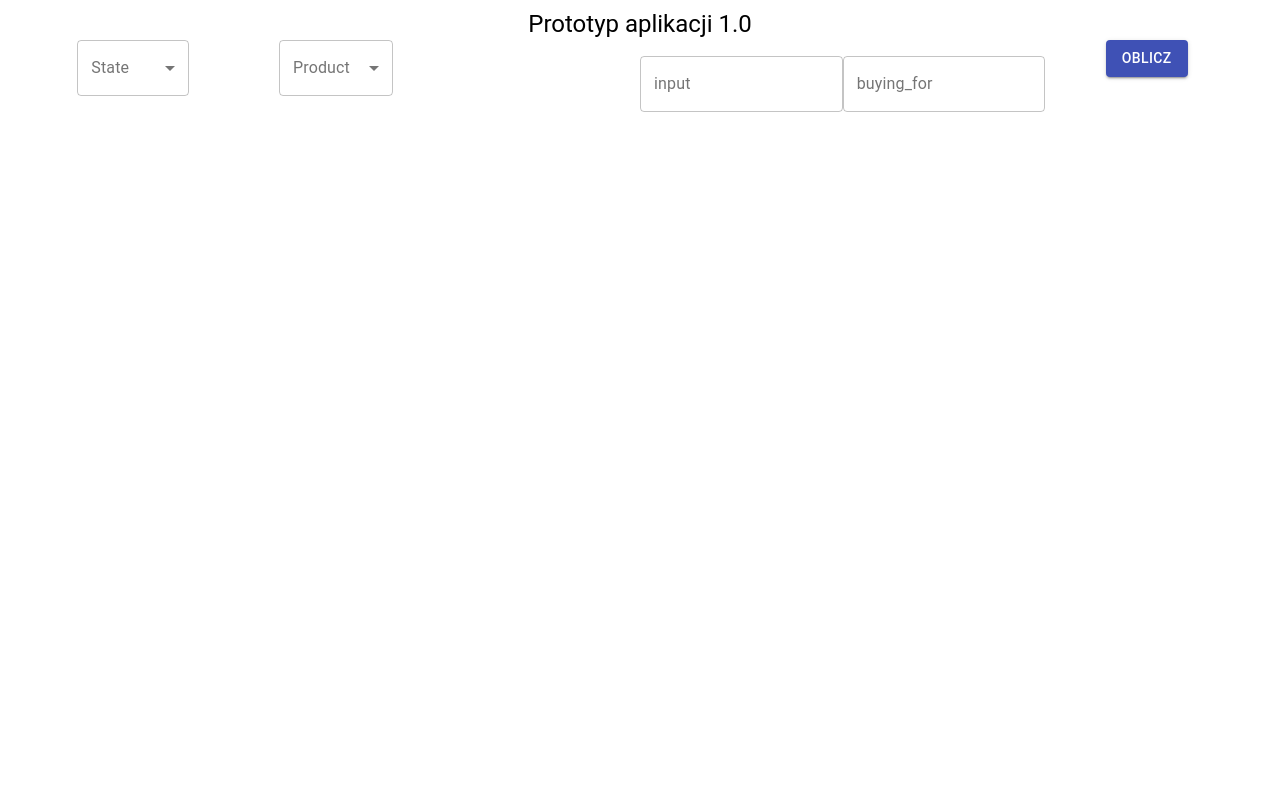
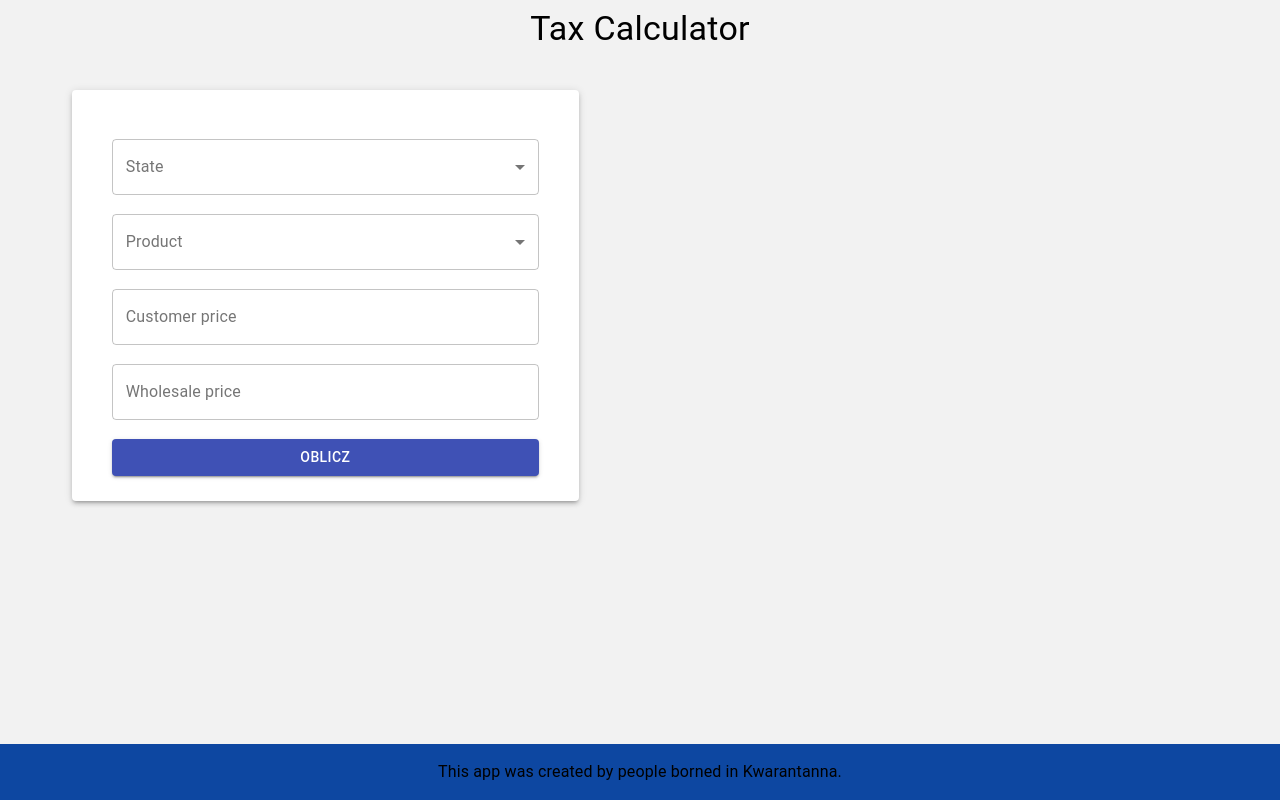
Before and after one commit to tobiaszkubiak31/ZPI_2020_BornedInKwarantannaClone, a React (Create React App) app: page / in a window 1280 px wide. Built offline with nearby package versions, Linux system fonts and the light colour scheme.

Commit message:
Big frontend changes

```diff
--- a/src/components/App.js
+++ b/src/components/App.js
@@ -1,6 +1,7 @@
 import React from 'react';
 import '../styles/App.css';
 import PrototypeComponent from './PrototypeComponenet';
+import Footer from './Footer'
 
 export default class App extends React.Component {
   render() {
@@ -10,6 +11,9 @@ export default class App extends React.Component {
         </header>
         {/*Tutaj jest nasz nowy element*/}
         <PrototypeComponent/>
+
+        <Footer/>
+
       </div>
     )
   }
--- /dev/null
+++ b/src/components/Footer.js
@@ -0,0 +1,42 @@
+import React from 'react';
+import Typography from '@material-ui/core/Typography';
+import Container from '@material-ui/core/Container';
+import blue from '@material-ui/core/colors/blue';
+import { withStyles } from '@material-ui/core/styles';
+
+const styles = theme => ({
+  root: {
+    display: 'flex',
+    flexDirection: 'column',
+    position: 'absolute',
+    left: 0,
+    bottom: 0,
+    width: '100%'
+  },
+  footer: {
+    padding: theme.spacing(2, 2),
+    marginTop: 'auto',
+    backgroundColor: blue[900],
+  },
+});
+
+class Footer extends React.Component {
+
+    render() {
+        const { classes } = this.props;
+
+        return(
+            <div className={classes.root}>
+
+                <footer className={classes.footer}>
+                    <Container maxWidth="sm">
+                    <Typography variant="body1">This app was created by people borned in Kwarantanna.</Typography>
+                    </Container>
+                </footer>
+            </div>
+        )
+    }
+
+}
+
+export default withStyles(styles)(Footer)
--- a/src/components/PrototypeComponenet.js
+++ b/src/components/PrototypeComponenet.js
@@ -7,10 +7,28 @@ import FormControl from "@material-ui/core/FormControl";
 import InputLabel from "@material-ui/core/InputLabel";
 import Select from "@material-ui/core/Select";
 import Grid from "@material-ui/core/Grid";
+import Paper from '@material-ui/core/Paper';
 import { taxstate } from "./fakeData.js";
 import { validateNumber, validateChosenOptions } from '../utils/ValidatingFunctions';
+import { withStyles } from '@material-ui/core/styles';
 
-export default class PrototypeComponent extends React.Component {
+const styles = theme => ({
+  grid: {
+    padding: theme.spacing(5)
+  },
+  gridElement: {
+    margin: '2%',
+    width: '90%'
+  },
+  paper: {
+    padding: theme.spacing(5,2,2,2),
+    //display: 'flex',
+    flexWrap: 'wrap',
+
+  },
+});
+
+class PrototypeComponent extends React.Component {
   state = {
     chosenState: "",
     chosenProduct: "",
@@ -62,7 +80,7 @@ export default class PrototypeComponent extends React.Component {
       let margin = (this.state.inputField / taxCoefficient).toFixed(2) - this.state.buyingFor;
       this.setState({
         answer:
-          "Cena bez podatku: " + prizeWithoutTax + ", podatek wynosi: " + tax + "marża: "+ margin,
+          "Cena bez podatku: $" + prizeWithoutTax + "\nPodatek wynosi: $" + tax + "\nMarża: $"+ margin,
       });
     } else {
       //validacja sie nie powiodla
@@ -72,21 +90,22 @@ export default class PrototypeComponent extends React.Component {
   };
 
   render() {
+    const { classes } = this.props;
+
     return (
-      //Container to nasz glowny pojemnik
       <Container component="main" fixed>
         <div>
-          {/*To jest jakiś tytuł.*/}
-          <Typography component="h1" variant="h5">
-            Prototyp aplikacji 1.0
+          <Typography component="h1" variant="h4">
+            Tax Calculator
           </Typography>
 
           {/*Nasz formularz*/}
           <form noValidate>
-            {/*Grid pozwala umiescic elementy obok siebie.*/}
-            <Grid container>
-              <Grid item xs>
-                <FormControl variant="outlined">
+            <Grid container >
+
+              <Grid element xs='5' className={classes.grid}>
+                <Paper elevation={3} className={classes.paper}>
+                  <FormControl variant="outlined" className={classes.gridElement}>
                     <InputLabel>State</InputLabel>
                     <Select
                       data-testid='select-state'
@@ -100,10 +119,8 @@ export default class PrototypeComponent extends React.Component {
                       <option value={taxstate[2].name}>{taxstate[2].name}</option>
                     </Select>
                   </FormControl>
-              </Grid>
 
-              <Grid item xs>
-                <FormControl variant="outlined">
+                  <FormControl variant="outlined" className={classes.gridElement}>
                     <InputLabel>Product </InputLabel>
                     <Select
                       data-testid='select-product'
@@ -117,42 +134,31 @@ export default class PrototypeComponent extends React.Component {
                       <option value={"clothing"}>clothing</option>
                     </Select>
                   </FormControl>
-              </Grid>
 
-              <Grid item xs>
-                {/*Proponowane przeze mnie miejsce na rozwijane menu wyboru produktu.*/}
-              </Grid>
-
-              <Grid item xs>
-                {/*Proponowane przeze mnie miejsce do wpisywania ceny.*/}
                   <TextField
+                    className={classes.gridElement}
                     data-testid='after-taxes-input'
                     variant="outlined"
-                  margin="normal"
                     id="text"
-                  label="input"
+                    label="Customer price"
                     name="text"
                     value={this.inputField}
                     onChange={this.onChangeInputField}
                   />
-              </Grid>
 
-              <Grid item xs>
-                {/*Proponowane przeze mnie miejsce do wpisywania ceny.*/}
                   <TextField
+                    className={classes.gridElement}
                     data-testid='buying-for-input'
                     variant="outlined"
-                  margin="normal"
                     id="buying_for"
-                  label="buying_for"
+                    label="Wholesale price"
                     name="buying_for"
                     value={this.buyingFor}
                     onChange={this.onChangeBuyingFor}
                   />
-              </Grid>
 
-              <Grid item xs>
                   <Button
+                    className={classes.gridElement}
                     data-testid='submit'
                     variant="contained"
                     color="primary"
@@ -160,15 +166,27 @@ export default class PrototypeComponent extends React.Component {
                   >
                     Oblicz
                   </Button>
+                </Paper>
               </Grid>
+
+              <Grid element xs='5' className={classes.grid}>
+                <Typography component="h1" variant="h5">
+                  {/* pre zachowuje nowe linie, zmienia tez czcionke,
+                  trzeba to w przyszlosci wywalic*/}
+                  <pre>
+                    <p>{this.state.answer}</p>
+                    <p>{this.state.errorMessage}</p>
+                  </pre>
+                </Typography>
+              </Grid>
+
             </Grid>
           </form>
 
-          {/*Proponowane przeze mnie miejsce na odpowiedź.*/}
-          <p>{this.state.answer}</p>
-          <p>{this.state.errorMessage}</p>
         </div>
       </Container>
     );
   }
 }
+
+export default withStyles(styles)(PrototypeComponent)
--- a/src/styles/index.css
+++ b/src/styles/index.css
@@ -1,4 +1,9 @@
 code {
   font-family: source-code-pro, Menlo, Monaco, Consolas, 'Courier New',
     monospace;
+
 }
+
+body {
+  background-color: #f2f2f2;
+}
```
Lines whose indentation alone changed are shown as unchanged.
